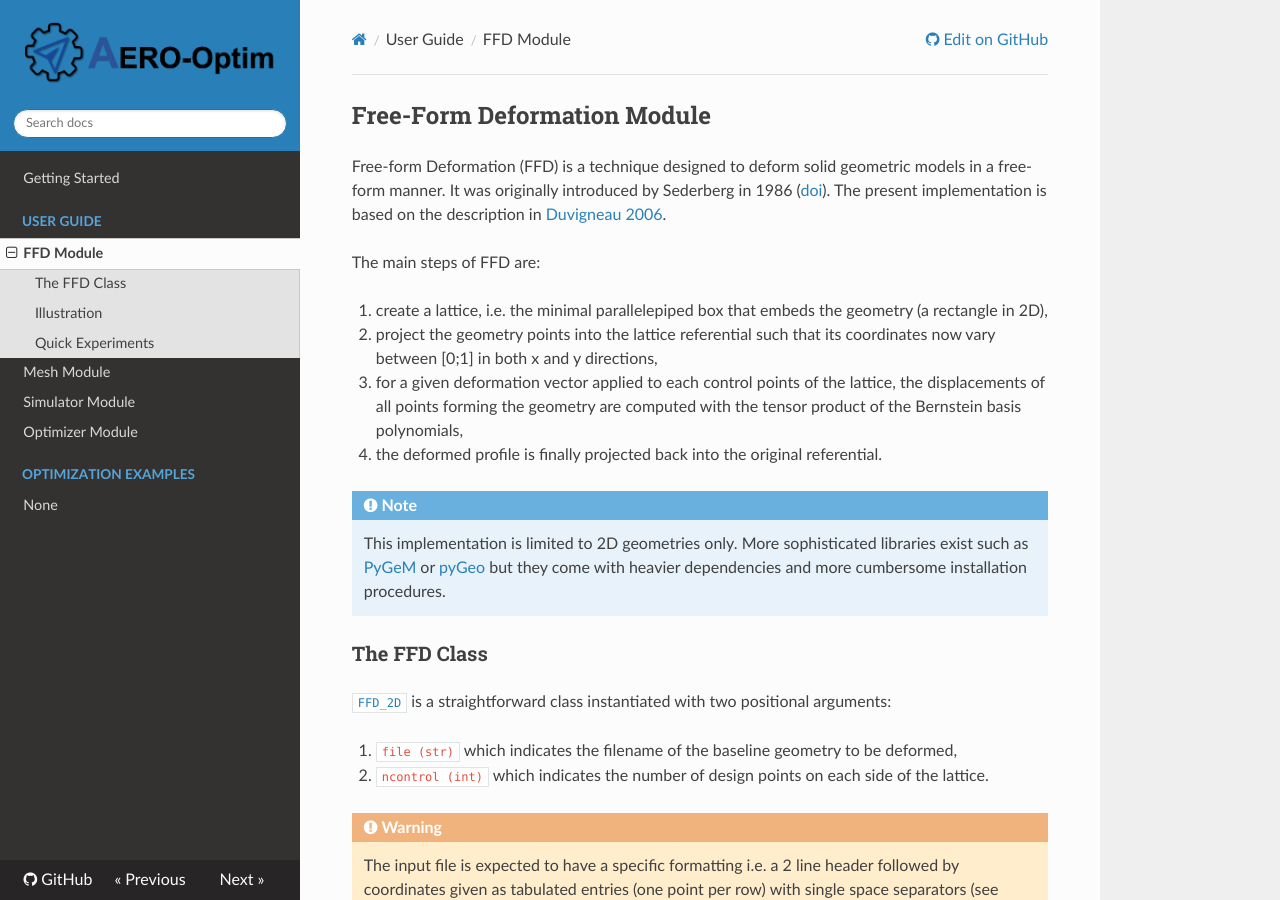
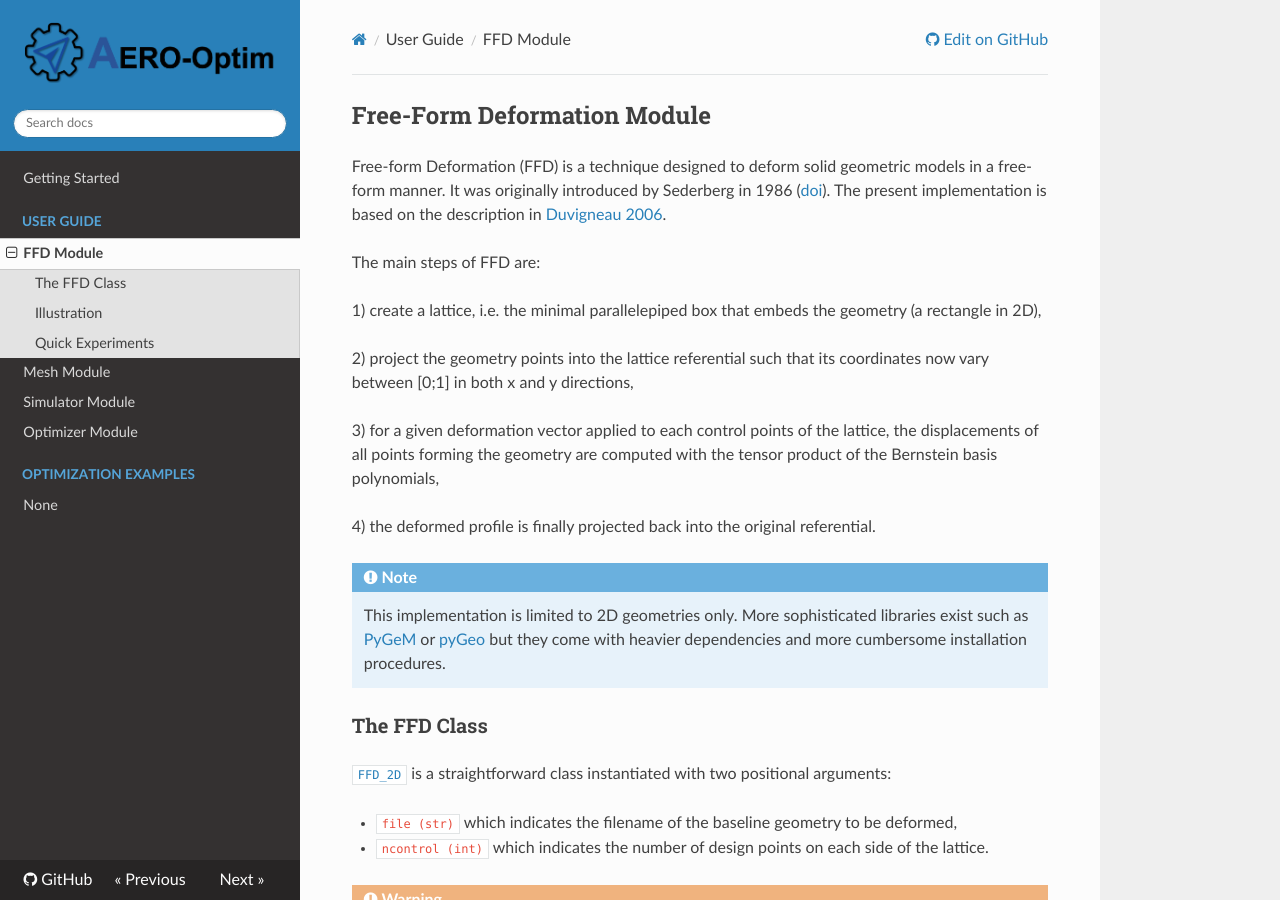
Before and after one commit to mschouler/aero-optim, an MkDocs documentation site: the page built from docs/ffd.md, in a window 1280 px wide and 900 px high. Built offline with MkDocs 1.6.1, drawn with Linux system fonts in a browser that asks for light colours; nearby versions of some CDN libraries; formulas are drawn with MathJax 3.

Commit message:
fix ffd doc consistency

```diff
--- a/docs/ffd.md
+++ b/docs/ffd.md
@@ -3,10 +3,13 @@ Free-form Deformation (FFD) is a technique designed to deform solid geometric mo
 
 The main steps of FFD are:
 
-1. create a lattice, i.e. the minimal parallelepiped box that embeds the geometry (a rectangle in 2D),
-2. project the geometry points into the lattice referential such that its coordinates now vary between [0;1] in both x and y directions,
-3. for a given deformation vector applied to each control points of the lattice, the displacements of all points forming the geometry are computed with the tensor product of the Bernstein basis polynomials,
-4. the deformed profile is finally projected back into the original referential.
+1) create a lattice, i.e. the minimal parallelepiped box that embeds the geometry (a rectangle in 2D),
+
+2) project the geometry points into the lattice referential such that its coordinates now vary between [0;1] in both x and y directions,
+
+3) for a given deformation vector applied to each control points of the lattice, the displacements of all points forming the geometry are computed with the tensor product of the Bernstein basis polynomials,
+
+4) the deformed profile is finally projected back into the original referential.
 
 !!! Note
     This implementation is limited to 2D geometries only. More sophisticated libraries exist such as [PyGeM](https://mathlab.github.io/PyGeM/index.html) or [pyGeo](https://mdolab-pygeo.readthedocs-hosted.com/en/latest/introduction.html) but they come with heavier dependencies and more cumbersome installation procedures.
@@ -14,8 +17,8 @@ The main steps of FFD are:
 ### The FFD Class
 [`FFD_2D`](https://github.com/mschouler/aero-optim/blob/master/src/ffd.py#L11-L132) is a straightforward class instantiated with two positional arguments:
 
-1. `file (str)` which indicates the filename of the baseline geometry to be deformed,
-2. `ncontrol (int)` which indicates the number of design points on each side of the lattice.
+- `file (str)` which indicates the filename of the baseline geometry to be deformed,
+- `ncontrol (int)` which indicates the number of design points on each side of the lattice.
 
 !!! Warning
     The input file is expected to have a specific formatting i.e. a 2 line header followed by coordinates given as tabulated entries (one point per row) with single space separators (see [`input/naca12.dat`](https://github.com/mschouler/aero-optim/blob/master/input/naca12.dat) for an example).
```
